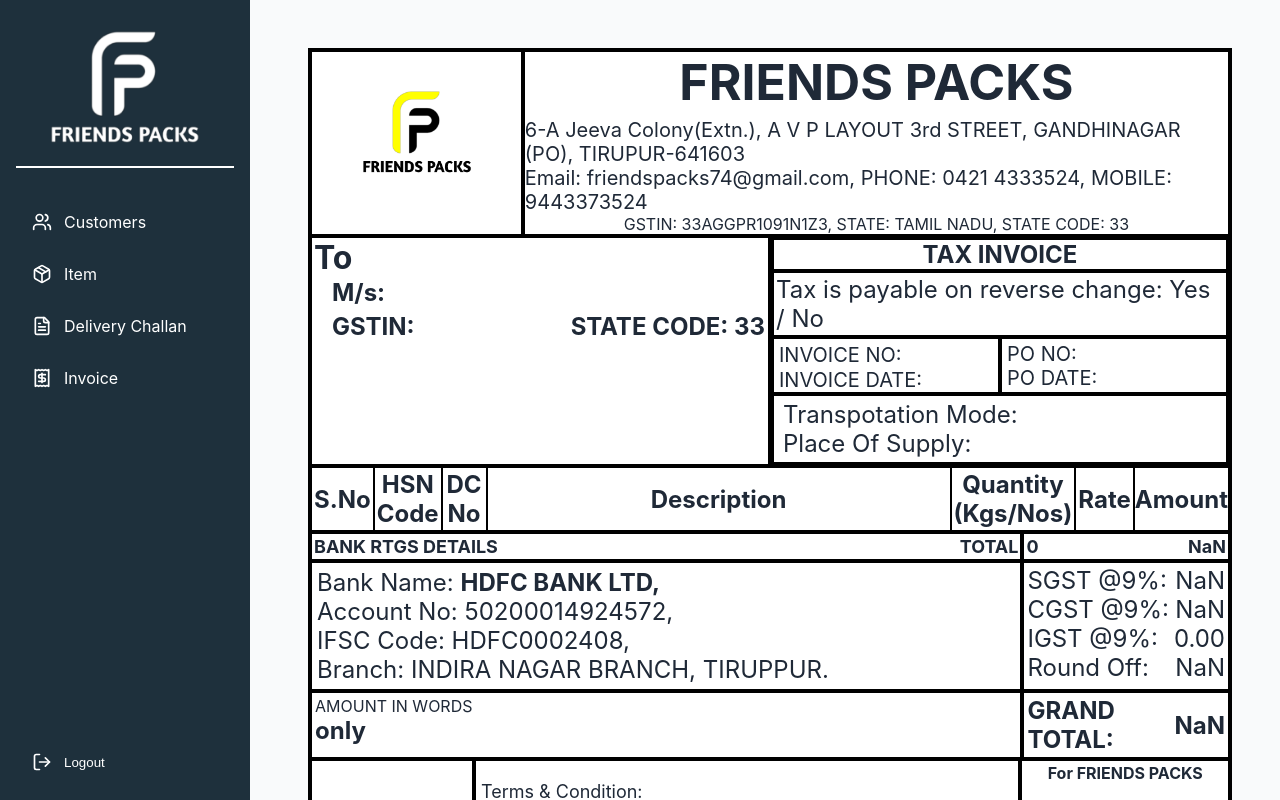
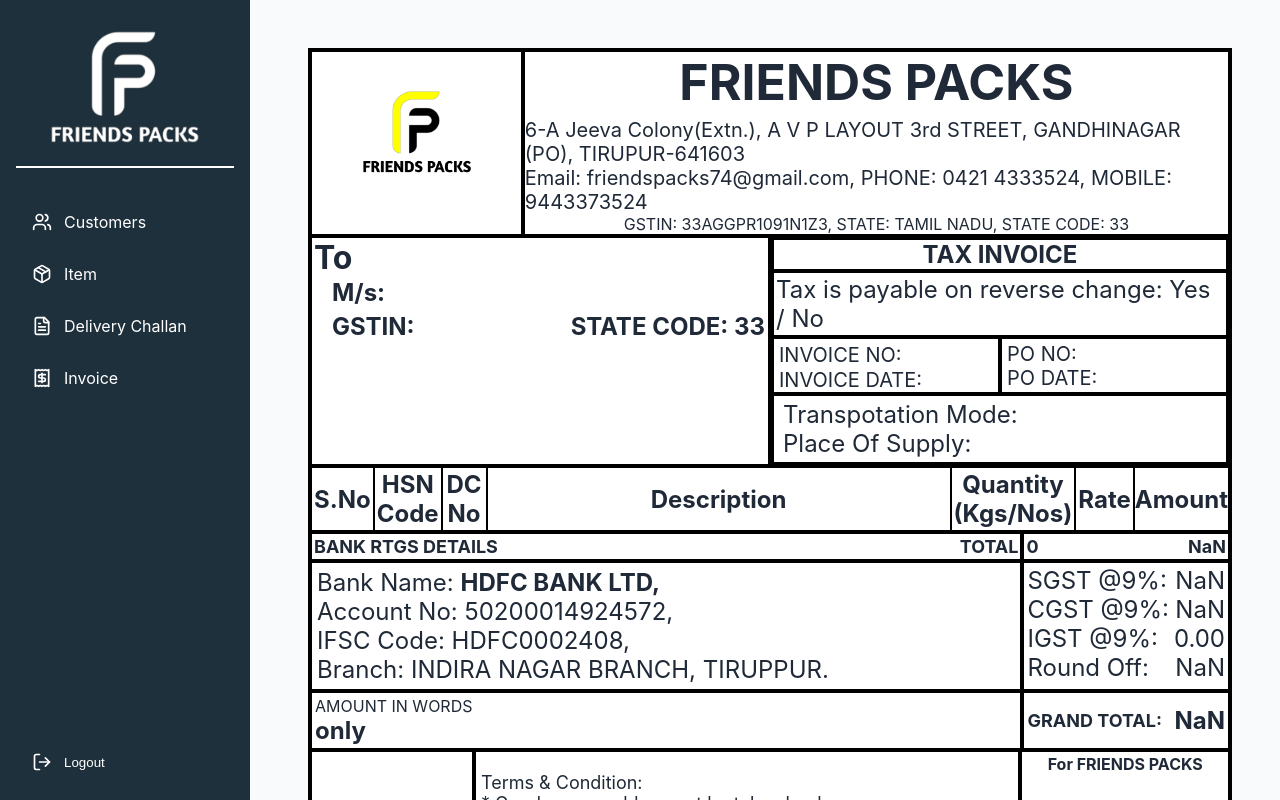
Before and after one commit to ashif-2005/FP, a React (Vite) app: page /print in a window 1280 px wide. Built offline with nearby package versions, Linux system fonts and the light colour scheme.

Commit message:
grand total size changed

```diff
--- a/src/components/InvoiceForm.css
+++ b/src/components/InvoiceForm.css
@@ -347,6 +347,10 @@
     padding: 3px;
 }
 
+.grnd-total{
+    font-size: large;
+}
+
 /* flex */
 .sign{
     display: flex;
--- a/src/components/PrintInvoice.jsx
+++ b/src/components/PrintInvoice.jsx
@@ -325,7 +325,7 @@
               <p className="amt-word">{amountInWords} only</p>
             </div>
             <div className="grnd-tot">
-              <p>GRAND TOTAL:</p>
+              <p className="grnd-total">GRAND TOTAL:</p>
               <p>{parseFloat(totalAdjusted.roundedTotal).toFixed(2)}</p>
             </div>
           </div>
```
